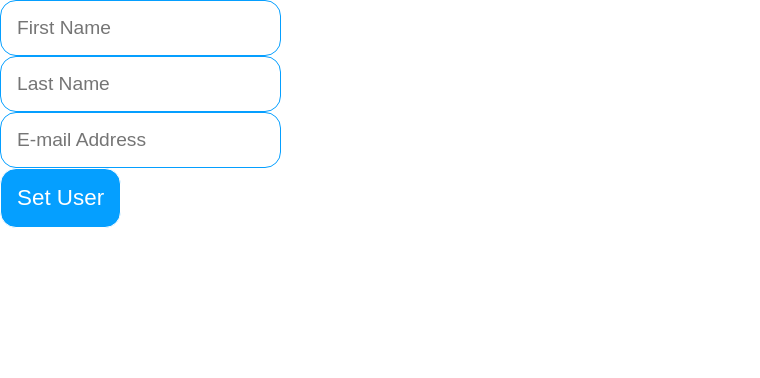
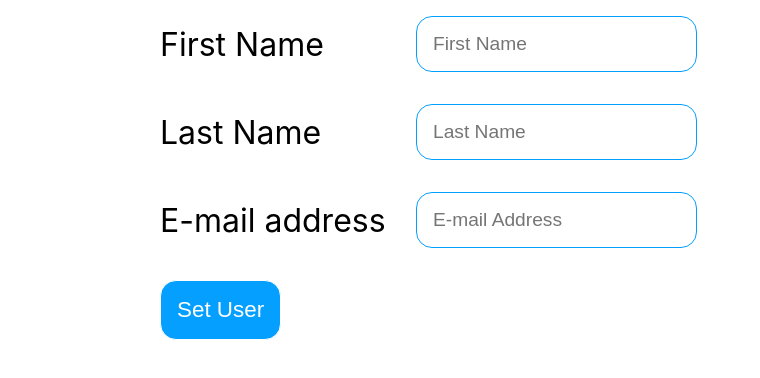
Before and after one commit to MateuszMatyska/react-typescript, a React (Create React App) app: page /usersettings in a window 1280 px wide. Shown: the top 378 px of the page, without its empty margins (0-760 px from the left). Built offline with nearby package versions, Linux system fonts and the light colour scheme; sample sign-in values are in the browser's storage.

Commit message:
UserSettings

```diff
--- a/src/pages/UserSettingsPage/UserSettings.tsx
+++ b/src/pages/UserSettingsPage/UserSettings.tsx
@@ -4,6 +4,7 @@ import { IAppState } from "store/Store";
 import { SetUserData } from "store/actions/UserActions";
 import Button from "components/Button/Button";
 import Input from "components/Input/Input";
+import "./UserSettingsStyles.css";
 
 const UserSettings: React.FC<any> = (props: any) => {
   const [firstName, setFirstName] = useState("");
@@ -11,14 +12,14 @@ const UserSettings: React.FC<any> = (props: any) => {
   const [email, setEmail] = useState("");
 
   useEffect(() => {
-        if(props.user) {
-            if(props.user.FirstName) {
+    if (props.user) {
+      if (props.user.FirstName) {
         setFirstName(props.user.FirstName);
       }
-            if(props.user.LastName) {
+      if (props.user.LastName) {
         setLastName(props.user.LastName);
       }
-            if(props.user.Email) {
+      if (props.user.Email) {
         setEmail(props.user.Email);
       }
     }
@@ -26,19 +27,23 @@ const UserSettings: React.FC<any> = (props: any) => {
 
   const onChangeFirstName = (event: any) => {
     setFirstName(event.target.value);
-  }
+  };
 
   const onChangeLastName = (event: any) => {
     setLastName(event.target.value);
- }
+  };
 
   const onChangeEmail = (event: any) => {
     setEmail(event.target.value);
- }
+  };
 
   return (
     <div className="userSetting-wrapper">
-      <div>
+      <div className="userSettings-input-wrapper">
+        <div className="userSetting-label">
+          First Name
+        </div>
+        <div className="userSetting-input">
           <Input
             type="text"
             value={firstName}
@@ -46,7 +51,12 @@ const UserSettings: React.FC<any> = (props: any) => {
             placeholder="First Name"
           />
         </div>
-      <div>
+      </div>
+      <div className="userSettings-input-wrapper">
+        <div className="userSetting-label">
+          Last Name
+        </div>
+      <div className="userSetting-input">
         <Input
           type="text"
           value={lastName}
@@ -54,7 +64,12 @@ const UserSettings: React.FC<any> = (props: any) => {
           placeholder="Last Name"
         />
       </div>
-      <div>
+      </div>
+      <div className="userSettings-input-wrapper">
+        <div className="userSetting-label">
+          E-mail address
+        </div>
+      <div className="userSetting-input">
         <Input
           type="text"
           value={email}
@@ -62,10 +77,15 @@ const UserSettings: React.FC<any> = (props: any) => {
           placeholder="E-mail Address"
         />
       </div>
-      <div>
-          <Button text="Set User" onClick={() => {
-              props.setUser(firstName,lastName,email);
-          }} variant="primary" />
+      </div>
+      <div className="userSetting-input">
+        <Button
+          text="Set User"
+          onClick={() => {
+            props.setUser(firstName, lastName, email);
+          }}
+          variant="primary"
+        />
       </div>
     </div>
   );
--- /dev/null
+++ b/src/pages/UserSettingsPage/UserSettingsStyles.css
@@ -0,0 +1,28 @@
+.userSetting-wrapper {
+    display: flex;
+    flex: 1;
+    flex-direction: column;
+    align-items: flex-start;
+    margin-left: 10rem;
+    margin-top: 1rem;
+}
+
+.userSettings-input-wrapper {
+    display: flex;
+    flex: 1;
+    align-items: center;
+    flex-direction: row;
+    justify-content: center;
+    margin-bottom: 2rem;
+}
+
+.userSetting-label {
+    color: #000000;
+    font-size: 2rem;
+    flex: 1;
+    min-width: 16rem;
+}
+
+.userSetting-input{
+    flex: 1;
+}
```
Lines whose indentation alone changed are shown as unchanged.
